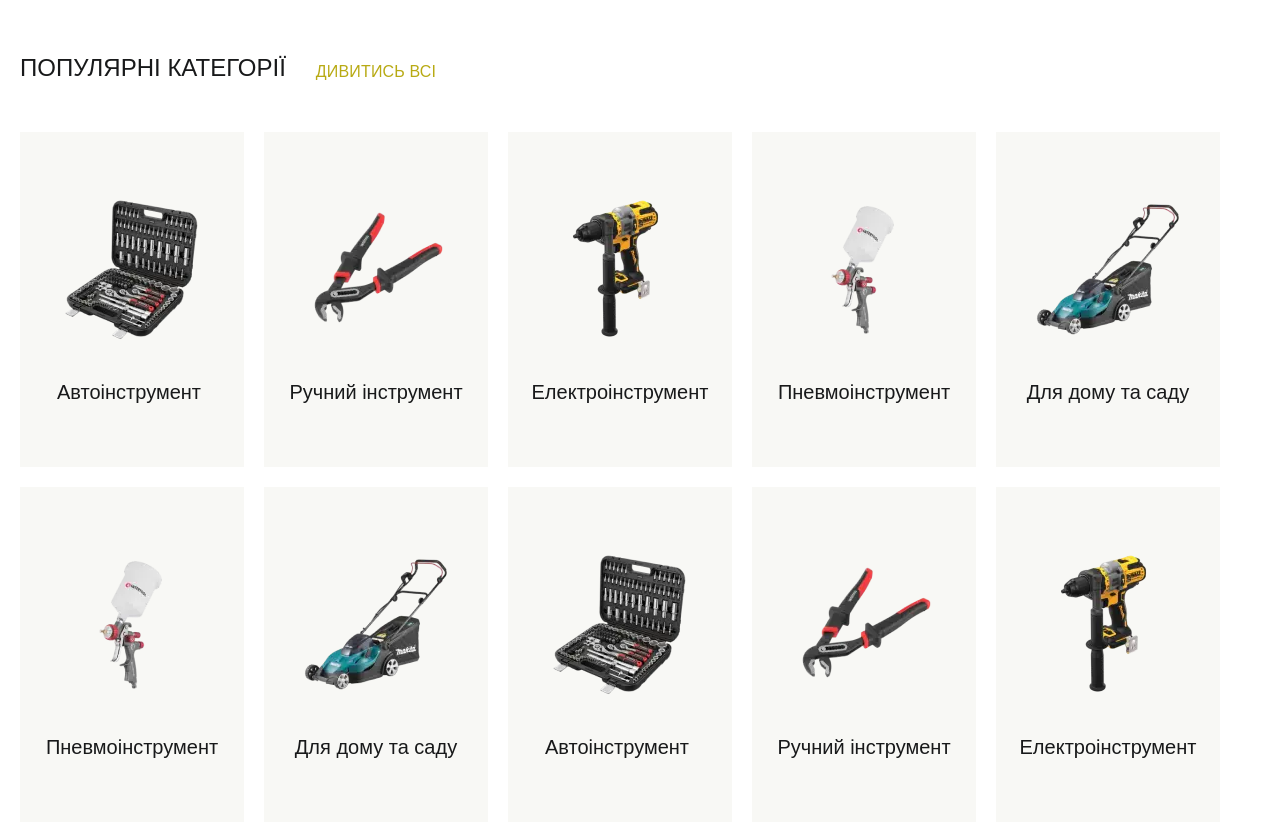
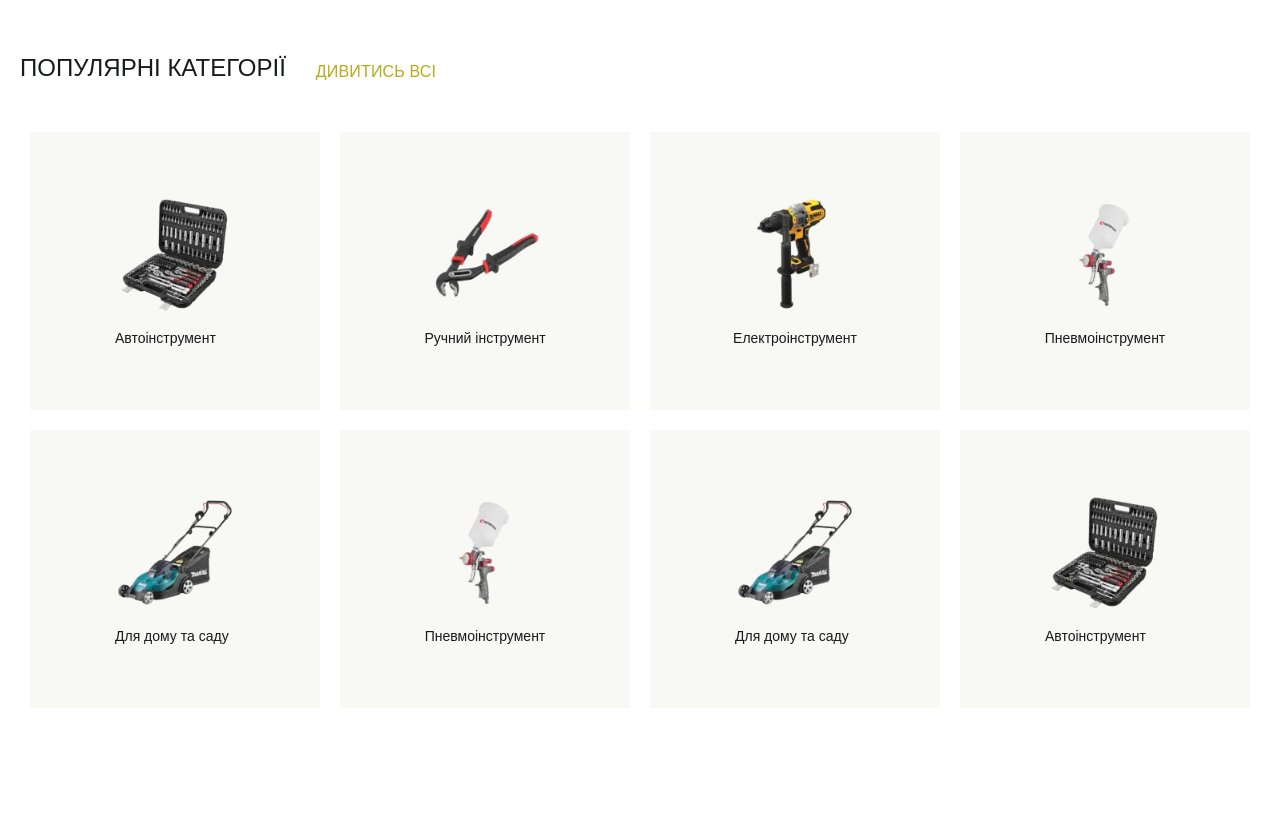
Before and after one commit to romfantast/intertool_test, a website built with Parcel: page src/index.html in a window 1280 px wide. Shown: the part 580-1405 px from the top of the page. Built offline with nearby package versions, Linux system fonts and the light colour scheme.

Commit message:
adaptive populars

```diff
--- a/src/partials/populars.html
+++ b/src/partials/populars.html
@@ -12,7 +12,7 @@
 							<source srcset="./images/populars/car-tools.webp 1x, ./images/populars/car-tools.webp 2x"
 								type='image/webp' />
 							<source srcset="./images/populars/car-tools.png 1x, ./images/populars/car-tools.png 2x" />
-							<img src="./images/populars/car-tools.png" width="150" height="150" alt="car-tools" />
+							<img src="./images/populars/car-tools.png" alt="car-tools" />
 						</picture>
 						<p>Автоінструмент</p>
 					</a>
@@ -22,7 +22,7 @@
 							<source srcset="./images/populars/hand-tools.webp 1x, ./images/populars/hand-tools.webp 2x"
 								type='image/webp' />
 							<source srcset="./images/populars/hand-tools.png 1x, ./images/populars/hand-tools.png 2x" />
-							<img src="./images/populars/hand-tools.png" width="150" height="150" alt="hand-tools" />
+							<img src="./images/populars/hand-tools.png" alt="hand-tools" />
 						</picture>
 						<p>Ручний інструмент</p>
 					</a></li>
@@ -32,7 +32,7 @@
 								type='image/webp' />
 							<source
 								srcset="./images/populars/electric-tools.png 1x, ./images/populars/electric-tools.png 2x" />
-							<img src="./images/populars/electric-tools.png" width="150" height="150" alt="electric-tools" />
+							<img src="./images/populars/electric-tools.png" alt="electric-tools" />
 						</picture>
 						<p>Електроінструмент</p>
 					</a></li>
@@ -43,7 +43,7 @@
 								type='image/webp' />
 							<source
 								srcset="./images/populars/pneumatic-tools.png 1x, ./images/populars/pneumatic-tools.png 2x" />
-							<img src="./images/populars/pneumatic-tools.png" width="150" height="150" alt="pneumatic-tools" />
+							<img src="./images/populars/pneumatic-tools.png" alt="pneumatic-tools" />
 						</picture>
 						<p>Пневмоінструмент</p>
 					</a></li>
@@ -52,7 +52,7 @@
 							<source srcset="./images/populars/home-tools.webp 1x, ./images/populars/home-tools.webp 2x"
 								type='image/webp' />
 							<source srcset="./images/populars/home-tools.png 1x, ./images/populars/home-tools.png 2x" />
-							<img src="./images/populars/home-tools.png" width="150" height="150" alt="home-tools" />
+							<img src="./images/populars/home-tools.png" alt="home-tools" />
 						</picture>
 						<p>Для дому та саду</p>
 					</a></li>
@@ -63,7 +63,7 @@
 								type='image/webp' />
 							<source
 								srcset="./images/populars/pneumatic-tools.png 1x, ./images/populars/pneumatic-tools.png 2x" />
-							<img src="./images/populars/pneumatic-tools.png" width="150" height="150" alt="pneumatic-tools" />
+							<img src="./images/populars/pneumatic-tools.png" alt="pneumatic-tools" />
 						</picture>
 						<p>Пневмоінструмент</p>
 					</a></li>
@@ -72,7 +72,7 @@
 							<source srcset="./images/populars/home-tools.webp 1x, ./images/populars/home-tools.webp 2x"
 								type='image/webp' />
 							<source srcset="./images/populars/home-tools.png 1x, ./images/populars/home-tools.png 2x" />
-							<img src="./images/populars/home-tools.png" width="150" height="150" alt="home-tools" />
+							<img src="./images/populars/home-tools.png" alt="home-tools" />
 						</picture>
 						<p>Для дому та саду</p>
 					</a></li>
@@ -81,7 +81,7 @@
 							<source srcset="./images/populars/car-tools.webp 1x, ./images/populars/car-tools.webp 2x"
 								type='image/webp' />
 							<source srcset="./images/populars/car-tools.png 1x, ./images/populars/car-tools.png 2x" />
-							<img src="./images/populars/car-tools.png" width="150" height="150" alt="car-tools" />
+							<img src="./images/populars/car-tools.png" alt="car-tools" />
 						</picture>
 						<p>Автоінструмент</p>
 					</a></li>
@@ -90,7 +90,7 @@
 							<source srcset="./images/populars/hand-tools.webp 1x, ./images/populars/hand-tools.webp 2x"
 								type='image/webp' />
 							<source srcset="./images/populars/hand-tools.png 1x, ./images/populars/hand-tools.png 2x" />
-							<img src="./images/populars/hand-tools.png" width="150" height="150" alt="hand-tools" />
+							<img src="./images/populars/hand-tools.png" alt="hand-tools" />
 						</picture>
 						<p>Ручний інструмент</p>
 					</a></li>
@@ -100,7 +100,7 @@
 								type='image/webp' />
 							<source
 								srcset="./images/populars/electric-tools.png 1x, ./images/populars/electric-tools.png 2x" />
-							<img src="./images/populars/electric-tools.png" width="150" height="150" alt="electric-tools" />
+							<img src="./images/populars/electric-tools.png" alt="electric-tools" />
 						</picture>
 						<p>Електроінструмент</p>
 					</a></li>
--- a/src/sass/layout/_populars.scss
+++ b/src/sass/layout/_populars.scss
@@ -26,6 +26,7 @@
 .populars-goods-wrapper {
   & ul {
     display: flex;
+    flex-direction: column;
     flex-wrap: wrap;
     gap: 20px;
   }
@@ -59,3 +60,93 @@
     }
   }
 }
+
+
+@media screen and (min-width: 375px) {
+  .populars-goods-wrapper {
+  & ul {
+    display: flex;
+    justify-content: center;
+    flex-direction: row;
+
+    & li:nth-last-child(1){
+      display: none;
+    }
+    & li:nth-last-child(2){
+      display: none;
+    }
+    & li:nth-last-child(3){
+      display: none;
+    }
+    & li:nth-last-child(4){
+      display: none;
+    }
+  }
+    & a picture img{
+      width: 100px;
+      height: 100px;
+    }
+
+
+  & ul li {
+    flex-basis: calc((100% - 2 * 10px) / 2);
+      & p {
+      @include text(14px, 400, 17px);
+      margin-top: 15px;
+    }
+  }
+
+}
+}
+
+@media screen and (min-width: 768px) {
+  .populars-goods-wrapper {
+    & a picture img{
+      width: 120px;
+      height: 120px;
+    }
+
+    & ul {
+
+    & li:nth-last-child(3){
+      display: flex;
+    }
+    & li:nth-last-child(4){
+      display: flex;
+    }
+  }
+  & ul li {
+    flex-basis: calc((100% - 4 * 20px) / 4);
+  }
+  }
+}
+
+
+@media screen and (min-width: 1920px) {
+  .populars-goods-wrapper {
+    & a picture img{
+      width: 150px;
+      height: 150px;
+    }
+
+    & ul {
+    display: flex;
+    justify-content: center;
+    flex-direction: row;
+
+    & li:nth-last-child(1){
+      display: flex;
+    }
+    & li:nth-last-child(2){
+      display: flex;
+    }
+  }
+  & ul li {
+    flex-basis: calc((100% - 5 * 20px) / 5);
+         & p {
+      @include text(18px, 500, 24px);
+      margin-top: 25px;
+    }
+  }
+  }
+}
```
